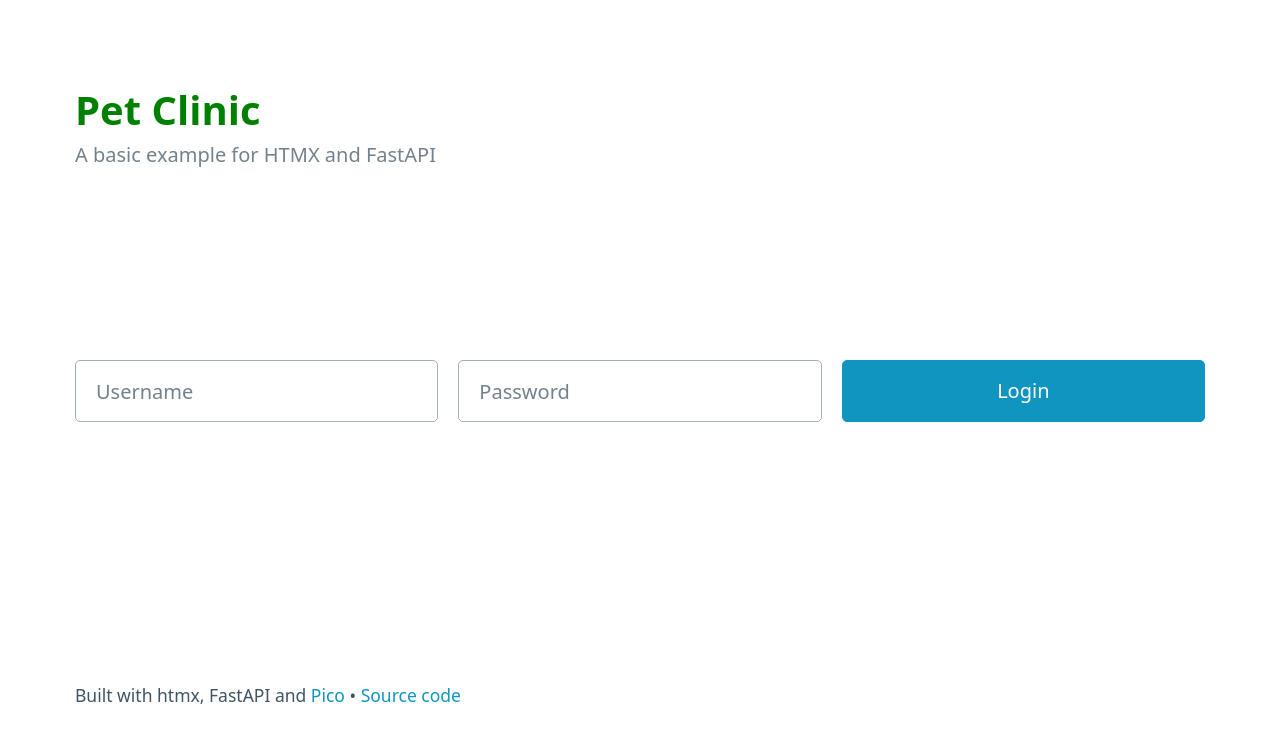
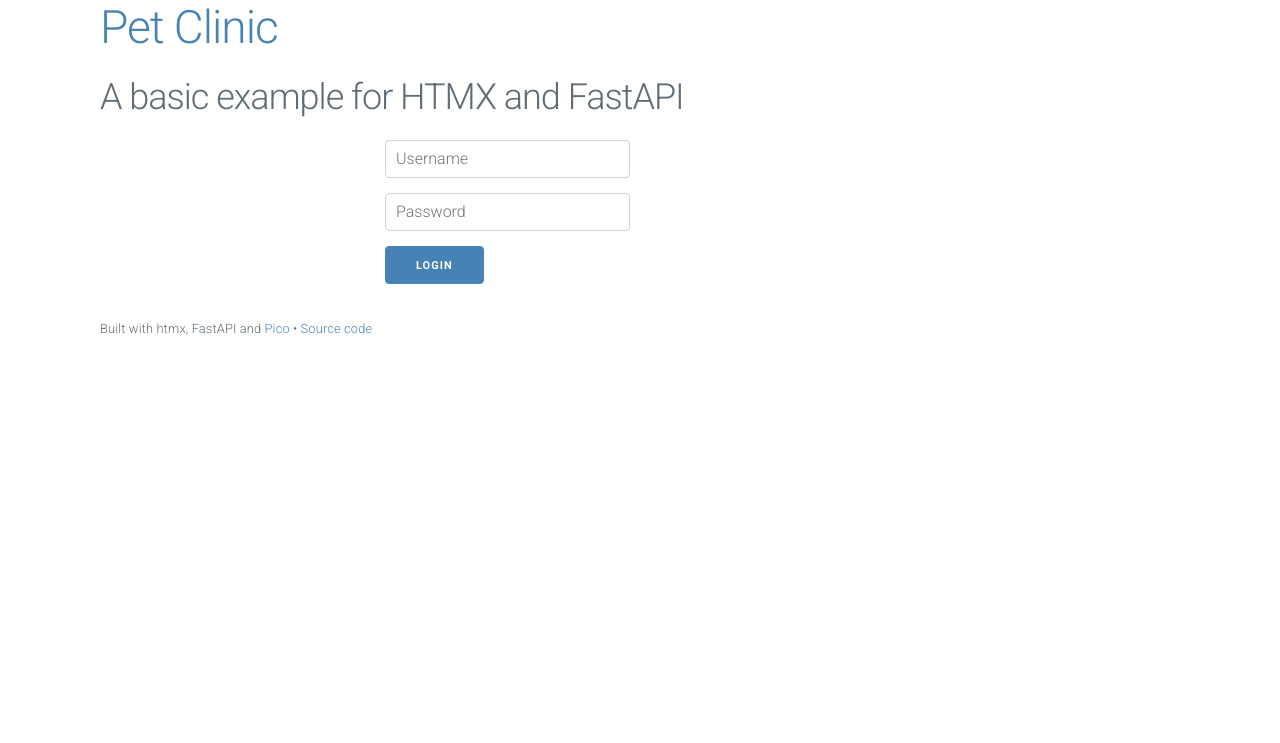
Before and after one commit to sammyrulez/htmx-fastapi, a FastAPI app: page / in a window 1280 px wide. Shown: the top 743 px of the page. Run offline with FastAPI, Linux system fonts and the light colour scheme; data that the repository does not hold is empty; parts of the project's set-up code (start-up, migrations or seed data) failed here and were passed over; some libraries are stand-ins or nearby versions.

Commit message:
milligram css

```diff
--- a/static/styles.css
+++ b/static/styles.css
@@ -1,17 +1,72 @@
 h1 {
-    color: green;
+    color: #4682b4;
 }
+pre {
+    background: #f4f5f6;
+    border-left: 0.3rem solid #4682b4;
+    font-family: Menlo, Consolas, "Bitstream Vera Sans Mono", "DejaVu Sans Mono",
+      Monaco, monospace;
+  }
 
-.small-btn {
-    width: 128px;
-}
+  a {
+    color: #4682b4;
+    text-decoration: none;
+  }
 
-.container-1-5 {
-    display: grid;
-    grid-template-columns: 1fr 5fr;
-    grid-template-rows: 1fr;
-    grid-column-gap: 10px;
-    grid-row-gap: 10px;
-    justify-items: stretch;
-    align-items: left;
- }
+  select:focus {
+    border: 0.1rem solid #4682b4;
+    outline: 0;
+  }
+
+  hr {
+    border-top: 0.1rem solid #4682b4;
+    border-width: 0.1rem;
+    margin-bottom: 3.5rem;
+    margin-top: 3rem;
+  }
+
+  input[type="submit"].button-clear {
+    color: #4682b4;
+    background-color: transparent;
+    border-color: transparent;
+  }
+  .button.button-outline,
+  button.button-outline,
+  input[type="button"].button-outline,
+  input[type="reset"].button-outline,
+  input[type="submit"].button-outline {
+    color: #4682b4;
+    background-color: transparent;
+  }
+  .button,
+  button,
+  input[type="button"],
+  input[type="reset"],
+  input[type="submit"],
+  input[type="submit"] {
+    background-color: #4682b4;
+    border: 0.1rem solid #4682b4;
+    border-radius: 0.4rem;
+    box-sizing: border-box;
+    color: #ffffff;
+    cursor: pointer;
+    display: inline-block;
+    font-size: 1.1rem;
+    font-weight: 700;
+    height: 3.8rem;
+    letter-spacing: 0.1rem;
+    line-height: 3.8rem;
+    padding: 0 3rem;
+    text-align: center;
+    text-decoration: none;
+    text-transform: uppercase;
+    white-space: nowrap;
+  }
+
+  input[type="text"]:focus,
+  input[type="url"]:focus,
+  textarea:focus,
+  select:focus {
+    border: 0.1rem solid #4682b4;
+    outline: 0;
+  }
--- a/templates/index.html
+++ b/templates/index.html
@@ -8,7 +8,9 @@
     <meta name="viewport" content="width=device-width, initial-scale=1">
     <meta name="description" content="">
 
-    <link rel="stylesheet" href="https://unpkg.com/@picocss/pico@latest/css/pico.min.css">
+    <link rel="stylesheet" href="https://fonts.googleapis.com/css?family=Roboto:300,300italic,700,700italic">
+    <link rel="stylesheet" href="https://cdnjs.cloudflare.com/ajax/libs/normalize/8.0.1/normalize.css">
+    <link rel="stylesheet" href="https://cdnjs.cloudflare.com/ajax/libs/milligram/1.4.1/milligram.css">
     <script src="https://kit.fontawesome.com/{{fa_code}}.js" crossorigin="anonymous"></script>
     <link href="{{ url_for('static', path='/styles.css') }}" rel="stylesheet">
     <script src="https://unpkg.com/htmx.org@1.6.1"></script>
@@ -19,14 +21,14 @@
 <body>
     <header class="container">
         <hgroup>
-                <h1> <i class="fas fa-cat"></i>  Pet Clinic</h1>
+            <h1> <i class="fas fa-cat"></i> Pet Clinic</h1>
             <h2>A basic example for HTMX and FastAPI</h2>
         </hgroup>
     </header><!-- ./ Header -->
 
 
     <main class="container">
-            <section hx-get="/login" hx-trigger="load" id="content" hx-ext="oauth" >
+        <section hx-get="/login" hx-trigger="load" id="content" hx-ext="oauth">
             <h2>Loading</h2>
             <article aria-busy="true"></article>
             <button aria-busy="true">Please wait…</button>
@@ -34,7 +36,8 @@
     </main>
 
     <footer class="container">
-            <small>Built with htmx, FastAPI and <a href="https://picocss.com">Pico</a> • <a href="https://github.com/picocss/examples/blob/master/basic-template/">Source code</a></small>
+        <small>Built with htmx, FastAPI and <a href="https://picocss.com">Pico</a> • <a
+                href="https://github.com/picocss/examples/blob/master/basic-template/">Source code</a></small>
     </footer>
 
 </body>
--- a/templates/login_form.html
+++ b/templates/login_form.html
@@ -1,7 +1,11 @@
-<form hx-post="/login" hx-target="#content" >
-  <div class="grid">
-    <input type="text" name="username" placeholder="Username" aria-label="Username" required="">
-    <input type="password" name="password" placeholder="Password" aria-label="Password" required="">
-    <button type="submit">  <i class="fas fa-user"></i>  Login</button>
+<form hx-post="/login" hx-target="#content">
+  <div class="container">
+    <div class="row">
+      <div class="column column-25 column-offset-25">
+        <input type="text" name="username" placeholder="Username" aria-label="Username" required="">
+        <input type="password" name="password" placeholder="Password" aria-label="Password" required="">
+        <button type="submit"> <i class="fas fa-user"></i> Login</button>
+      </div>
+    </div>
   </div>
 </form>
```
Lines whose indentation alone changed are shown as unchanged.
